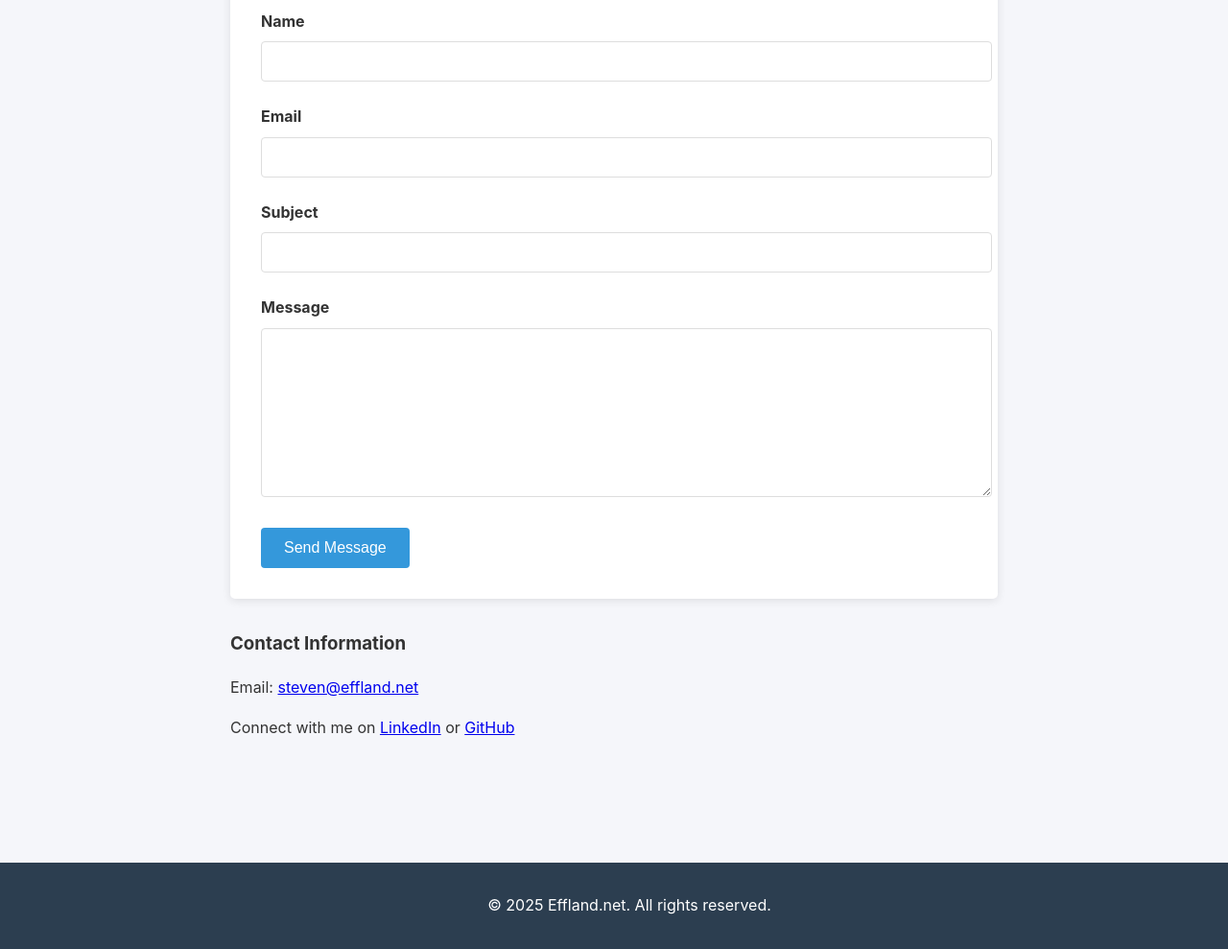
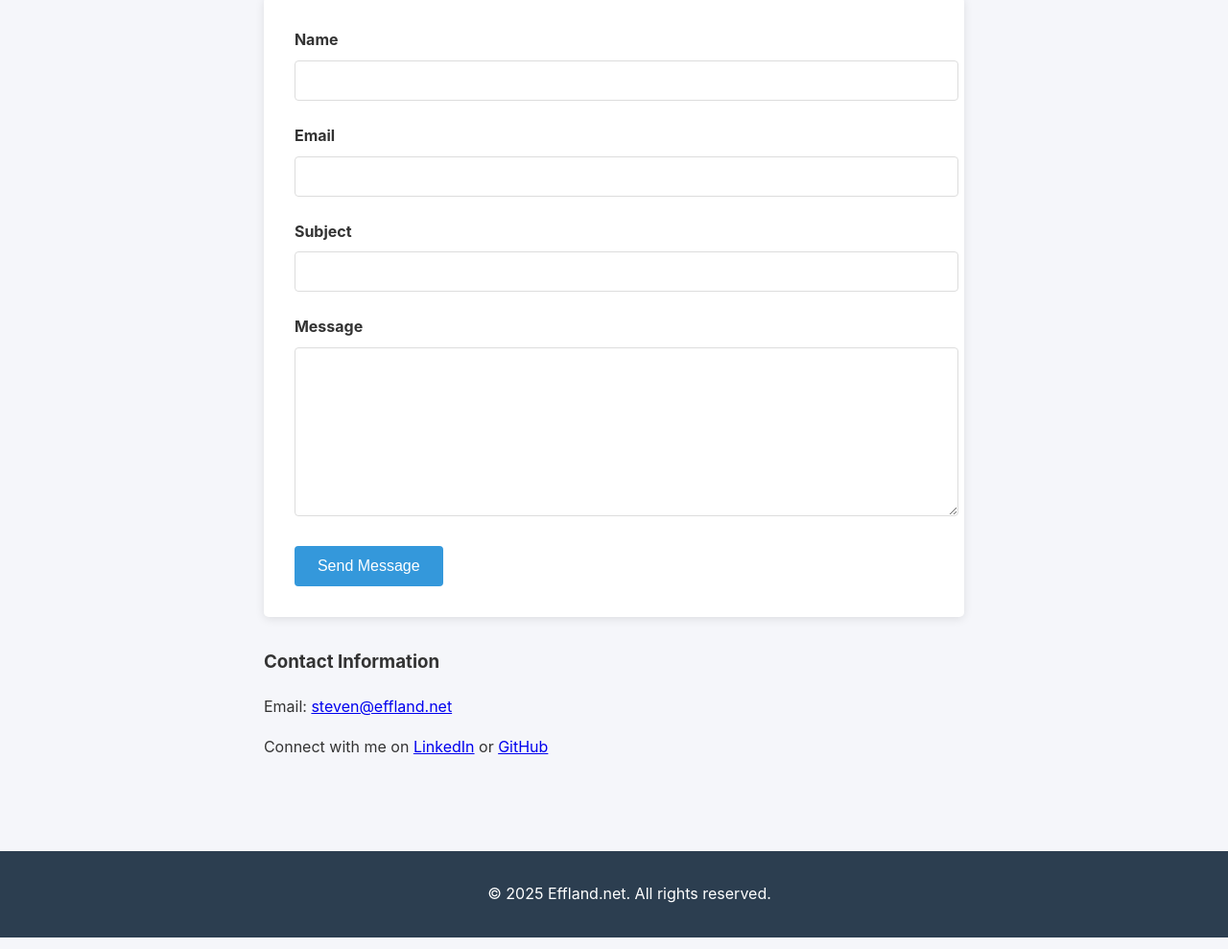
Before and after one commit to seffland/effland.net, a plain HTML site: page contact.html in a window 1280 px wide. Shown: the part 354-1343 px from the top of the page at 96% size. Drawn offline with Linux system fonts and the light colour scheme.

Commit message:
Move contact form styles to main CSS and update page layout

```diff
--- a/contact.html
+++ b/contact.html
@@ -6,68 +6,6 @@
     <meta name="description" content="Contact Effland.net">
     <title>Contact - Effland.net</title>
     <link rel="stylesheet" href="styles.css">
-    <style>
-        .contact-form {
-            background: white;
-            padding: 2rem;
-            border-radius: 5px;
-            box-shadow: 0 2px 10px rgba(0,0,0,0.1);
-            margin-bottom: 2rem;
-        }
-
-        .form-group {
-            margin-bottom: 1.5rem;
-        }
-
-        label {
-            display: block;
-            margin-bottom: 0.5rem;
-            font-weight: bold;
-        }
-
-        input, textarea {
-            width: 100%;
-            padding: 0.75rem;
-            border: 1px solid #ddd;
-            border-radius: 4px;
-            font-family: inherit;
-        }
-
-        textarea {
-            min-height: 150px;
-            resize: vertical;
-        }
-
-        button {
-            background-color: var(--secondary-color);
-            color: white;
-            border: none;
-            padding: 0.75rem 1.5rem;
-            border-radius: 4px;
-            cursor: pointer;
-            font-size: 1rem;
-        }
-
-        button:hover {
-            background-color: #2980b9;
-        }
-
-        .contact-info {
-            margin-top: 2rem;
-            margin-bottom: 4rem;
-        }
-
-        /* Override the fixed footer for this page */
-        footer {
-            position: static;
-            margin-top: 2rem;
-        }
-
-        /* Add padding to the bottom of main to ensure content isn't hidden */
-        main {
-            padding-bottom: 2rem;
-        }
-    </style>
 </head>
 <body>
     <header>
--- a/styles.css
+++ b/styles.css
@@ -12,6 +12,9 @@ body {
     padding: 0;
     background-color: var(--background-color);
     color: var(--text-color);
+    min-height: 100vh;
+    display: flex;
+    flex-direction: column;
 }
 
 header {
@@ -43,7 +46,8 @@ nav a:hover {
 main {
     max-width: 800px;
     margin: 2rem auto;
-    padding: 0 1rem;
+    padding: 0 1rem 2rem;
+    flex: 1;
 }
 
 footer {
@@ -51,7 +55,57 @@ footer {
     color: white;
     text-align: center;
     padding: 1rem;
-    position: fixed;
-    bottom: 0;
     width: 100%;
+    margin-top: auto;
 }
+
+/* Contact Form Styles */
+.contact-form {
+    background: white;
+    padding: 2rem;
+    border-radius: 5px;
+    box-shadow: 0 2px 10px rgba(0,0,0,0.1);
+    margin-bottom: 2rem;
+}
+
+.form-group {
+    margin-bottom: 1.5rem;
+}
+
+label {
+    display: block;
+    margin-bottom: 0.5rem;
+    font-weight: bold;
+}
+
+input, textarea {
+    width: 100%;
+    padding: 0.75rem;
+    border: 1px solid #ddd;
+    border-radius: 4px;
+    font-family: inherit;
+}
+
+textarea {
+    min-height: 150px;
+    resize: vertical;
+}
+
+button {
+    background-color: var(--secondary-color);
+    color: white;
+    border: none;
+    padding: 0.75rem 1.5rem;
+    border-radius: 4px;
+    cursor: pointer;
+    font-size: 1rem;
+}
+
+button:hover {
+    background-color: #2980b9;
+}
+
+.contact-info {
+    margin-top: 2rem;
+    margin-bottom: 2rem;
+}
```
Also changed, not shown: projects.html (+2 -2 lines).
